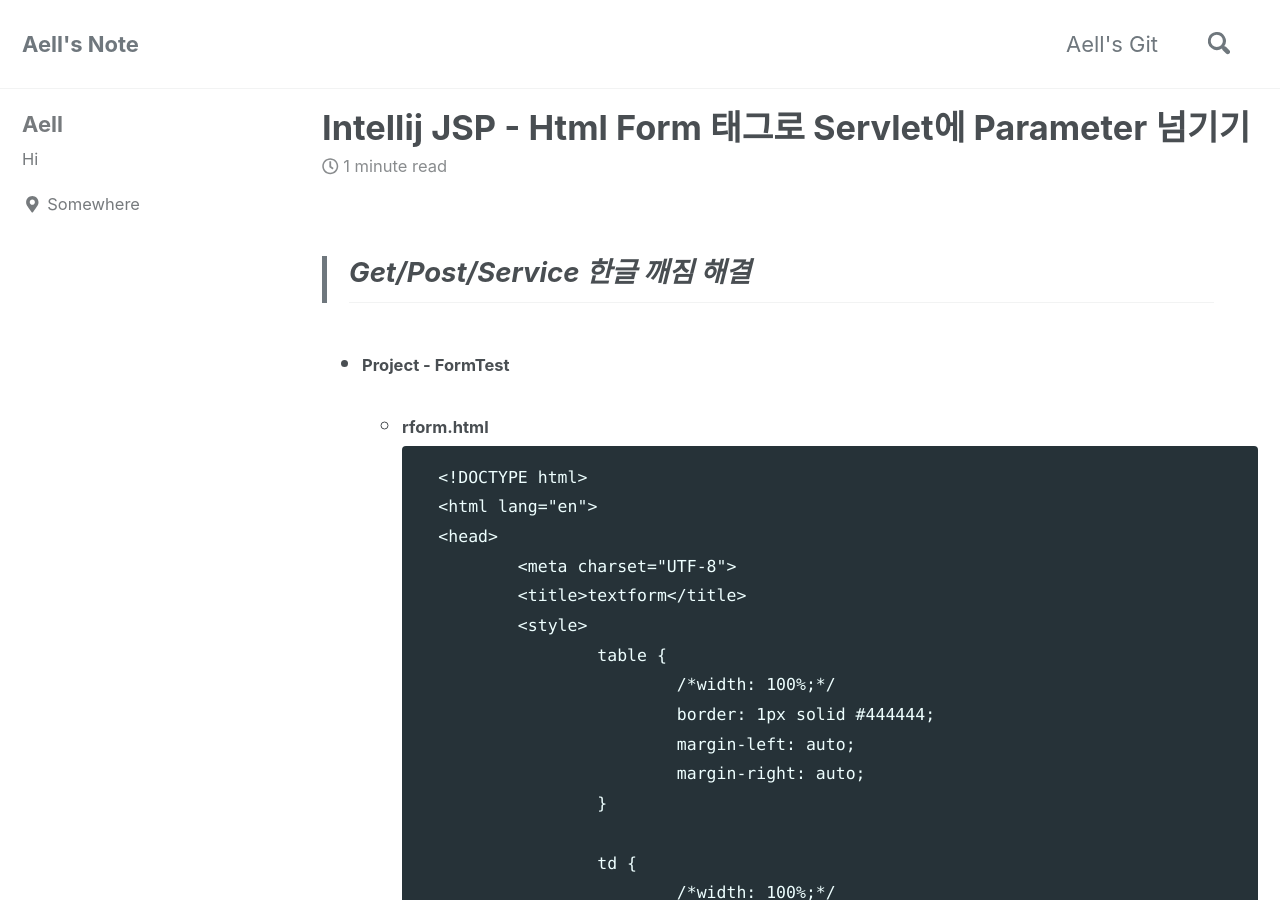
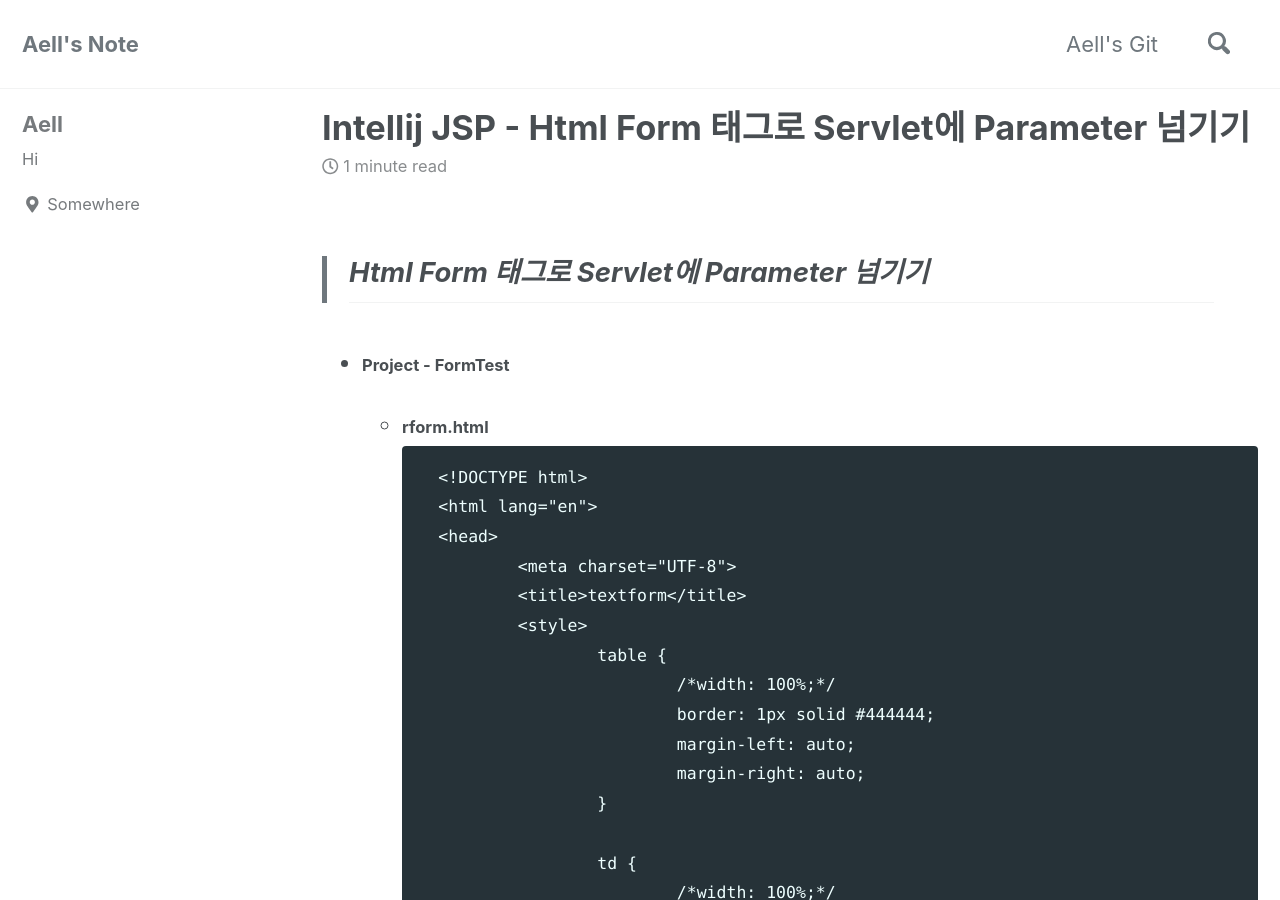
Before and after one commit to mdwgti16/mdwgti16.github.io, a Jekyll site: the page built from _posts/jsp/2020-01-04-form_servlet.md, in a window 1280 px wide and 900 px high. Built offline with Jekyll 4.4.1, drawn with Linux system fonts in a browser that asks for light colours; cached includes are drawn as plain includes; nearby versions of some CDN libraries; comment, search, counter and statistics services are not loaded.

Commit message:
form servlet

```diff
--- a/_posts/jsp/2020-01-04-fomr_servlet.md
+++ b/_posts/jsp/2020-01-04-form_servlet.md
@@ -10,7 +10,7 @@ date: '2020-1-4 16:27:28 +0900'
 categories: JSP
 ---
 
-> ## Get/Post/Service 한글 깨짐 해결
+> ## Html Form 태그로 Servlet에 Parameter 넘기기
 
 
 * #### Project - FormTest
```
